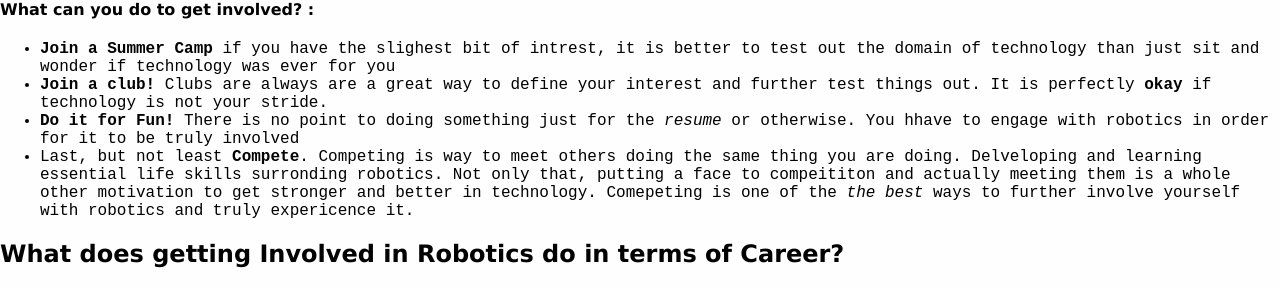
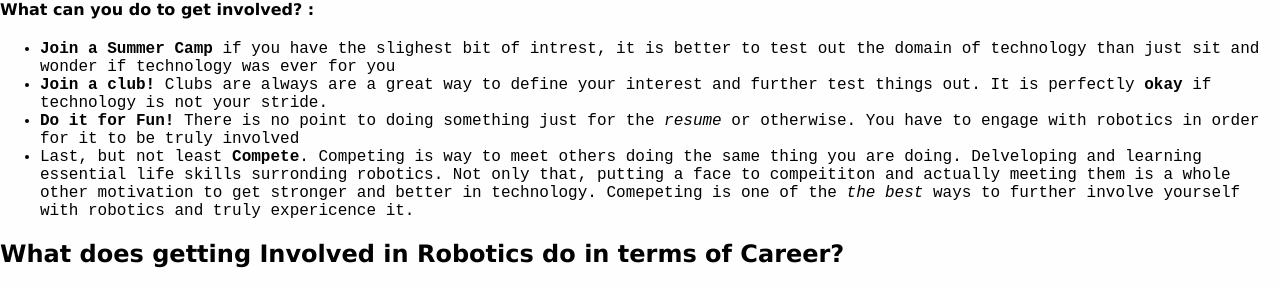
Before and after one commit to arcturus-robotics/arcturusrobotics.com, a Jekyll site: the page built from _posts/2020-3-7-Robotics at a Early Age.md, in a window 1280 px wide. Shown: the part 259-547 px from the top of the page. Built offline with Jekyll 4.4.1, drawn with Linux system fonts in a browser that asks for light colours.

Commit message:
Update 2020-3-7-Robotics at a Early Age.md

```diff
--- a/_posts/2020-3-7-Robotics at a Early Age.md
+++ b/_posts/2020-3-7-Robotics at a Early Age.md
@@ -14,7 +14,7 @@ As the world of technology Develops, it has been increasing popular for kids to
 
 * **Join a Summer Camp** if you have the slighest bit of intrest, it is better to test out the domain of technology than just sit and wonder if technology was ever for you
 * **Join a club!** Clubs are always are a great way to define your interest and further test things out. It is perfectly **okay** if technology is not your stride.
-* **Do it for Fun!** There is no point to doing something just for the *resume* or otherwise. You hhave to engage with robotics in order for it to be truly involved
+* **Do it for Fun!** There is no point to doing something just for the *resume* or otherwise. You have to engage with robotics in order for it to be truly involved
 * Last, but not least **Compete**. Competing is way to meet others doing the same thing you are doing. Delveloping and learning essential life skills surronding robotics. Not only that, putting a face to compeititon and actually meeting them is a whole other motivation to get stronger and better in technology. Comepeting is one of the *the best* ways to further involve yourself with robotics and truly expericence it.
 
 ## What does getting Involved in Robotics do in terms of Career?
```
